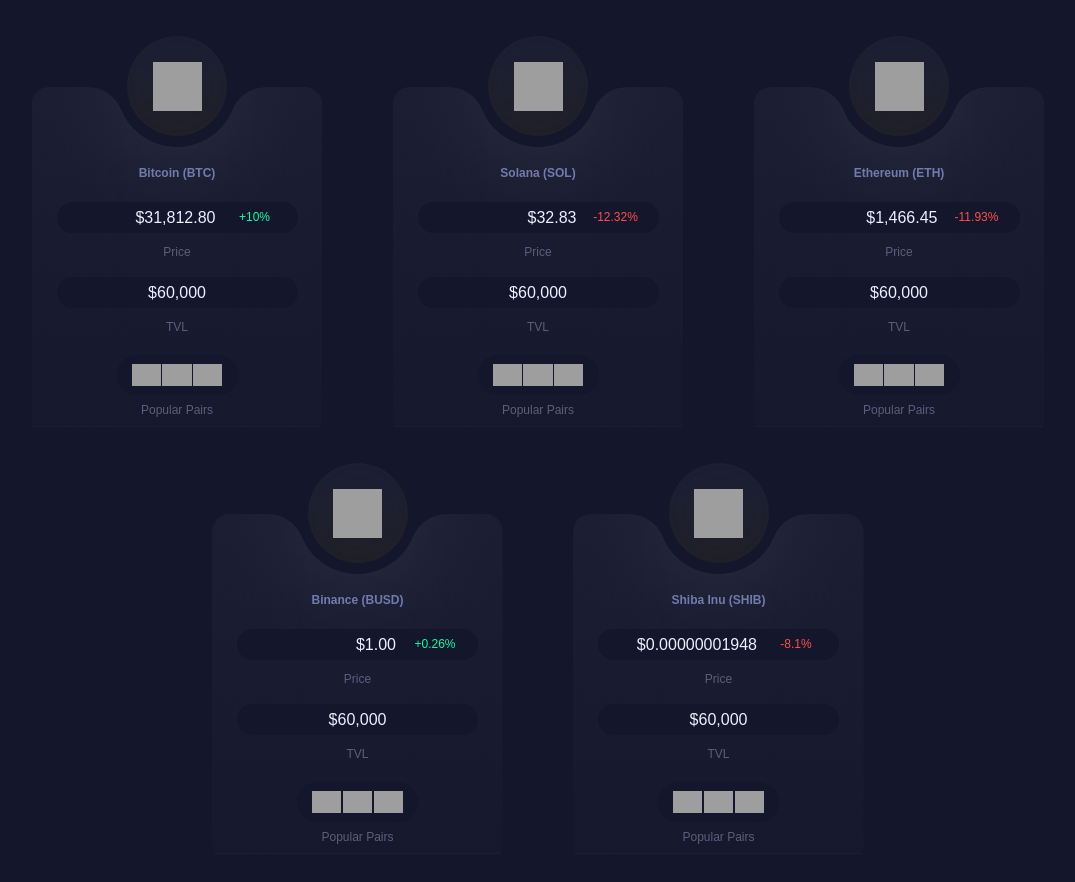
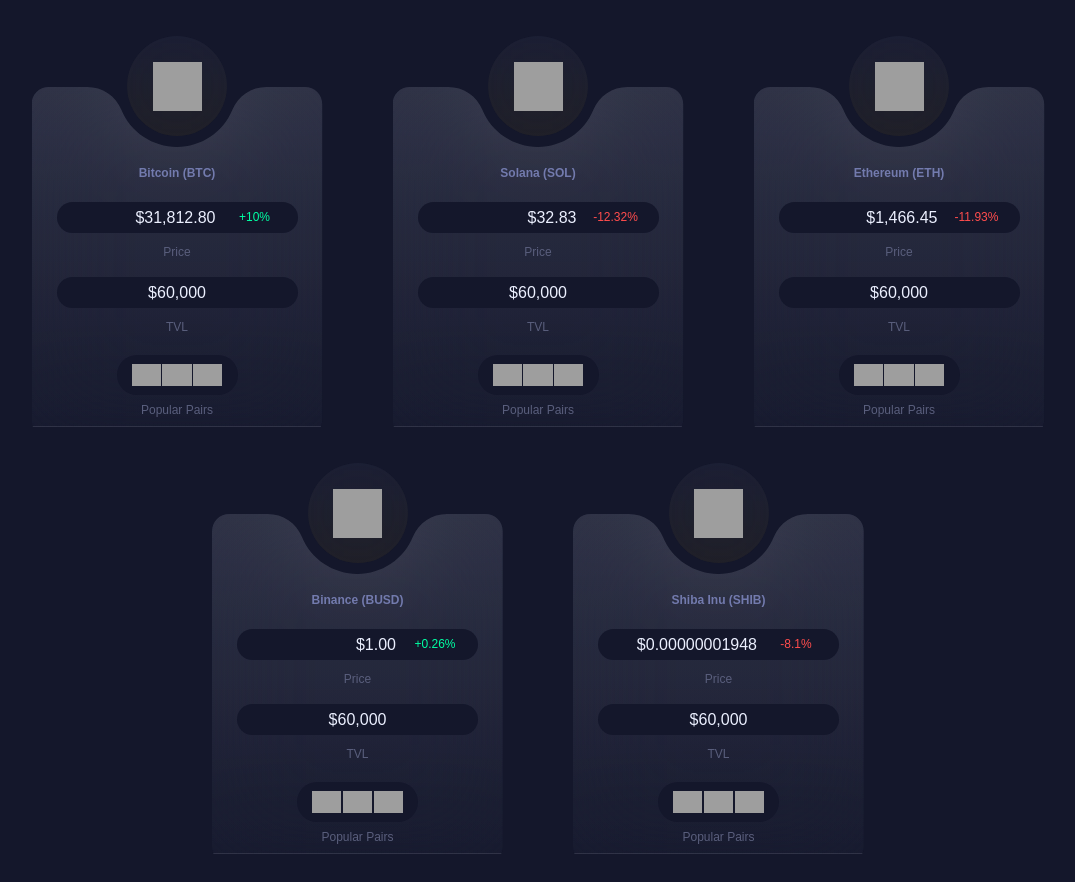
Before and after one commit to kgsantosh770/relative-frontend, a React (Create React App) app: page / in a window 1280 px wide. Shown: the top 882 px of the page, without its empty margins (67-1142 px from the left). Built offline with nearby package versions, Linux system fonts and the light colour scheme; grey boxes are pictures that could not be loaded; a web font is replaced by a local one.

Commit message:
added key to component and css modified

```diff
--- a/src/components/TrendingAssets.tsx
+++ b/src/components/TrendingAssets.tsx
@@ -30,7 +30,9 @@
     )
 
     const assets = TrendingAssetsData.map(asset => (
-        <div className="trending-asset flex flex-col justify-center items-center mr-[70px] mb-9">
+        <div
+        key={asset.id}
+        className="trending-asset flex flex-col justify-center items-center mr-[70px] mb-9">
             <div
                 className="
                         asset-img
--- a/src/css/TrendingAssets.css
+++ b/src/css/TrendingAssets.css
@@ -4,7 +4,8 @@
 }
 
 .trending-assets .card {
-    background: linear-gradient(180deg, rgba(98, 106, 136, 0.1) 0%, rgba(46, 49, 73, 0.1) 107.43%);
+    background: linear-gradient(180deg, rgba(98, 106, 136, 0.1) 0%, rgba(46, 49, 73, 0.1) 107.43%),
+        linear-gradient(180deg, rgba(236, 240, 255, 0.1) 0%, rgba(46, 49, 73, 0) 107.43%);
     backdrop-filter: blur(50px);
     border: 1px solid;
     border-image-source: linear-gradient(180deg, rgba(236, 240, 255, 0.1) 0%, rgba(46, 49, 73, 0) 107.43%);
```
